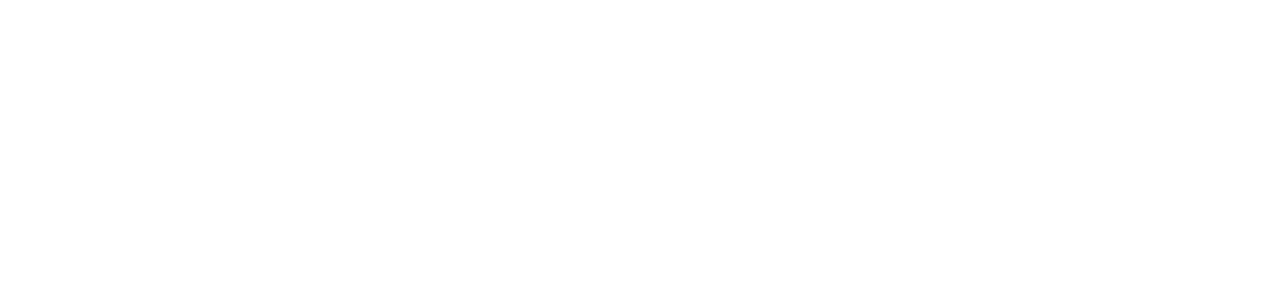
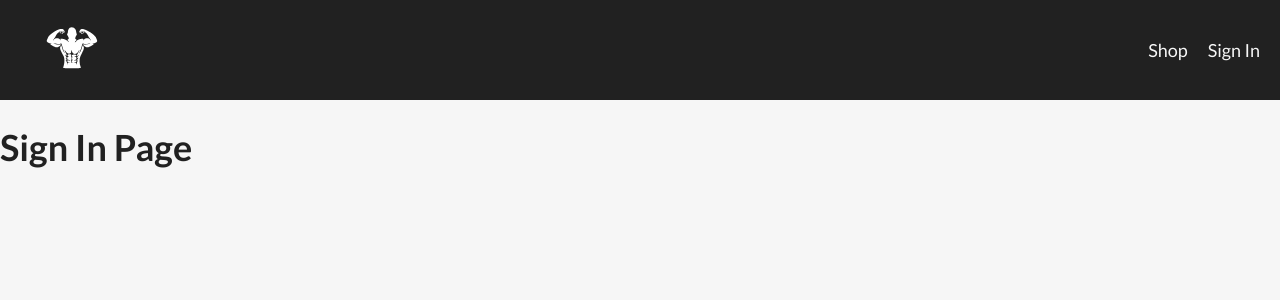
Before and after one commit to LeonardoC1302/FitnessStore, a React (Vite) app: page /sign-in in a window 1280 px wide. Before the commit this address had no page. Shown: the top 300 px of the page. Built offline with nearby package versions, Linux system fonts and the light colour scheme.

Commit message:
Firebase & Nav styles

```diff
--- a/package.json
+++ b/package.json
@@ -25,6 +25,7 @@
     "eslint-plugin-react": "^7.33.2",
     "eslint-plugin-react-hooks": "^4.6.0",
     "eslint-plugin-react-refresh": "^0.4.5",
+    "firebase": "^10.8.1",
     "sass": "^1.71.1",
     "vite": "^5.1.4",
     "vite-plugin-svgr": "^4.2.0"
--- a/src/App.jsx
+++ b/src/App.jsx
@@ -1,12 +1,14 @@
 import { Routes, Route } from "react-router-dom"
 import Home from "./components/routes/home/home.component"
 import Navigation from "./components/routes/navigation/navigation.component"
+import SignIn from "./components/routes/sign-in/sign-in.component"
 
 function App() {
   return (
     <Routes>
       <Route path="/" element={<Navigation />}>
         <Route index element={<Home />} />
+        <Route path="sign-in" element={<SignIn />} />
       </Route>
     </Routes>
   )
--- a/src/components/routes/navigation/navigation.component.jsx
+++ b/src/components/routes/navigation/navigation.component.jsx
@@ -14,6 +14,9 @@
                     <Link className='nav-link' to={'/shop'}>
                         Shop
                     </Link>
+                    <Link className='nav-link' to={'/sign-in'}>
+                        Sign In
+                    </Link>
                 </nav>
             </div>
             <Outlet />
--- a/src/components/routes/navigation/navigation.styles.scss
+++ b/src/components/routes/navigation/navigation.styles.scss
@@ -1,15 +1,19 @@
 .navigation {
-    height: 70px;
+    height: 100px;
     width: 100%;
     display: flex;
     justify-content: space-between;
-    margin-bottom: 25px;
+    margin-bottom: 2.5rem;
+    background-color: #212121;
+    padding: 0 2rem;
 
     &__logo {
-        padding: 25px;
+        padding: 2.5rem;
         img{
-            height: 100%;
-            width: 70px;
+            height: 90%;
+            width: auto;
+            // Invert colors
+            filter: invert(1);
         }
     }
 
@@ -19,10 +23,16 @@
       display: flex;
       align-items: center;
       justify-content: flex-end;
+      gap: 2rem;
 
       .nav-link {
-        padding: 10px 15px;
+        padding: 1rem 0;
         cursor: pointer;
+        color: #F6F6F6;
+        // Hover effect: Border extends from left to right
+        &:hover{
+          border-bottom: 2px solid #F6F6F6;
+        }
       }
     }
   }
--- /dev/null
+++ b/src/components/routes/sign-in/sign-in.component.jsx
@@ -0,0 +1,9 @@
+function SignIn(){
+    return(
+        <div>
+        <h1>Sign In Page</h1>
+        </div>
+    )
+};
+
+export default SignIn;
--- a/src/index.scss
+++ b/src/index.scss
@@ -9,6 +9,7 @@
 body {
   font-family: "Lato", sans-serif;
   font-size: 1.8rem;
+  margin: 0;
 }
 a {
   text-decoration: none;
@@ -19,15 +20,13 @@
   height: auto;
 }
 
+
 @media (prefers-color-scheme: light) {
   :root {
-    color: #213547;
-    background-color: #ffffff;
-  }
-  a:hover {
-    color: #747bff;
+    color: #212121;
+    background-color: #F6F6F6;
   }
   button {
-    background-color: #f9f9f9;
+    background-color: #F6F6F6;
   }
 }
```
Also changed, not shown: src/assets/logo.svg, 1 other file (tests, documents, lock files or other folders).
